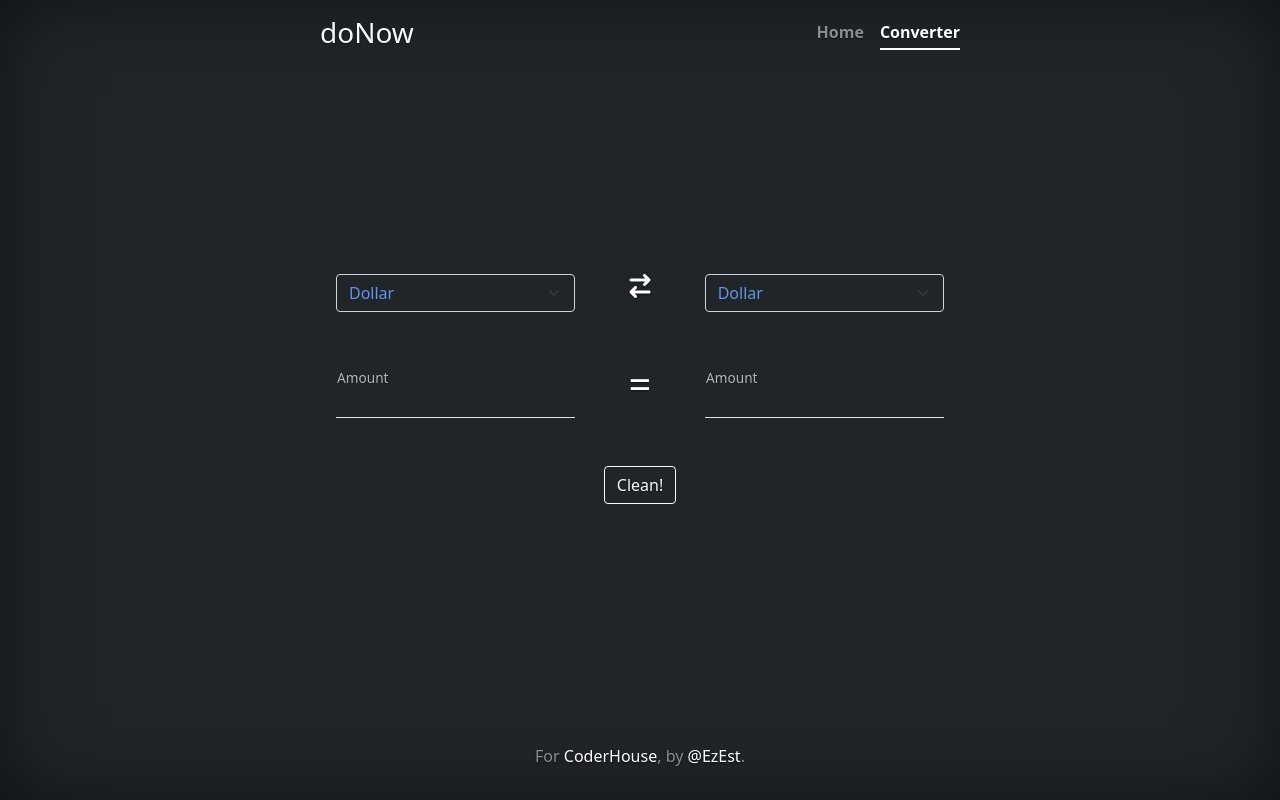
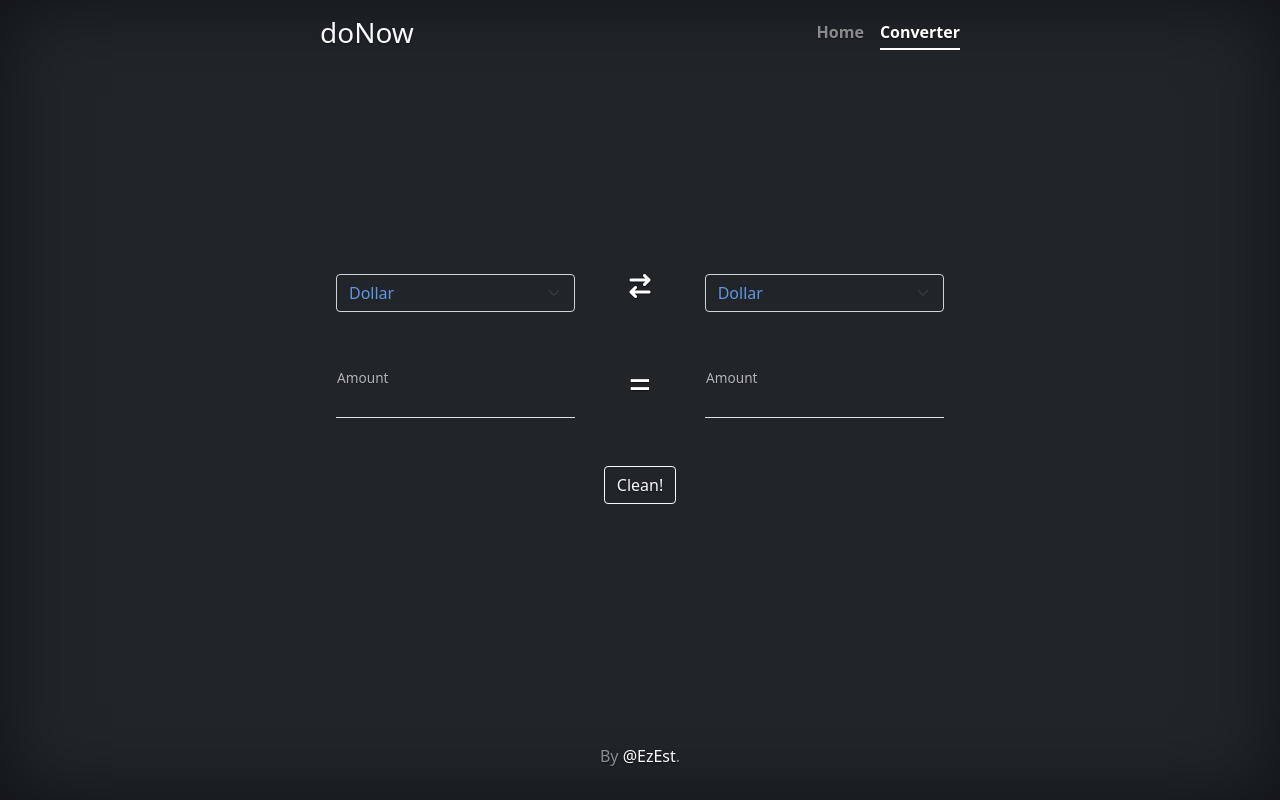
Before and after one commit to ZekeScript/do-now, a plain HTML site: page pages/converter.html in a window 1280 px wide. Drawn offline with Linux system fonts and the light colour scheme.

Commit message:
I don't give you free advertising

```diff
--- a/pages/converter.html
+++ b/pages/converter.html
@@ -116,12 +116,7 @@
 
 			<footer class="mt-auto text-white-50">
 				<p>
-					For
-					<a
-						href="https://www.coderhouse.com/"
-						class="text-white text-decoration-none"
-						>CoderHouse</a
-					>, by
+					By
 					<a
 						href="https://github.com/ezEst6"
 						class="text-white text-decoration-none"
```
Also changed, not shown: index.html (+1 -3 lines).
